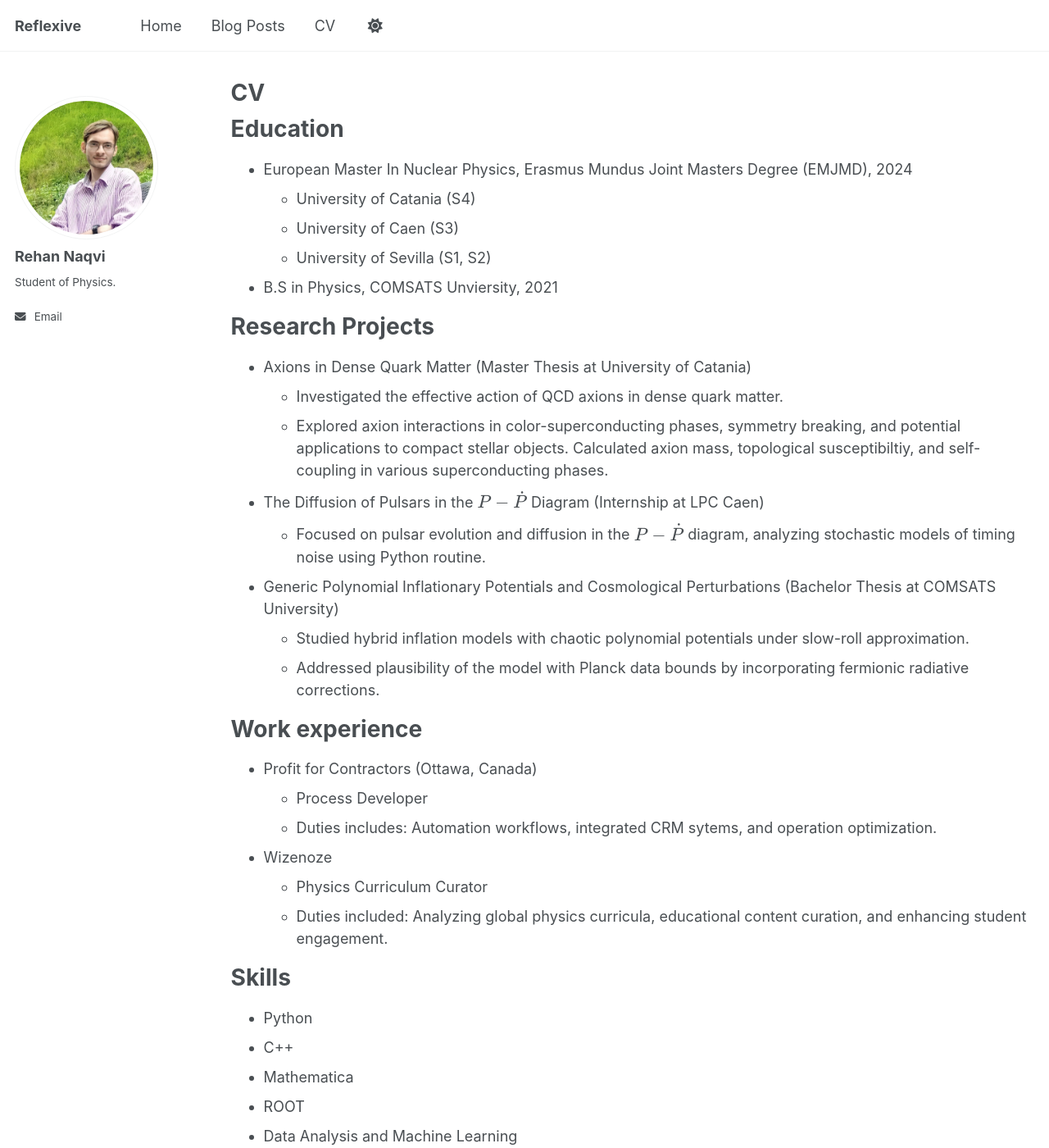
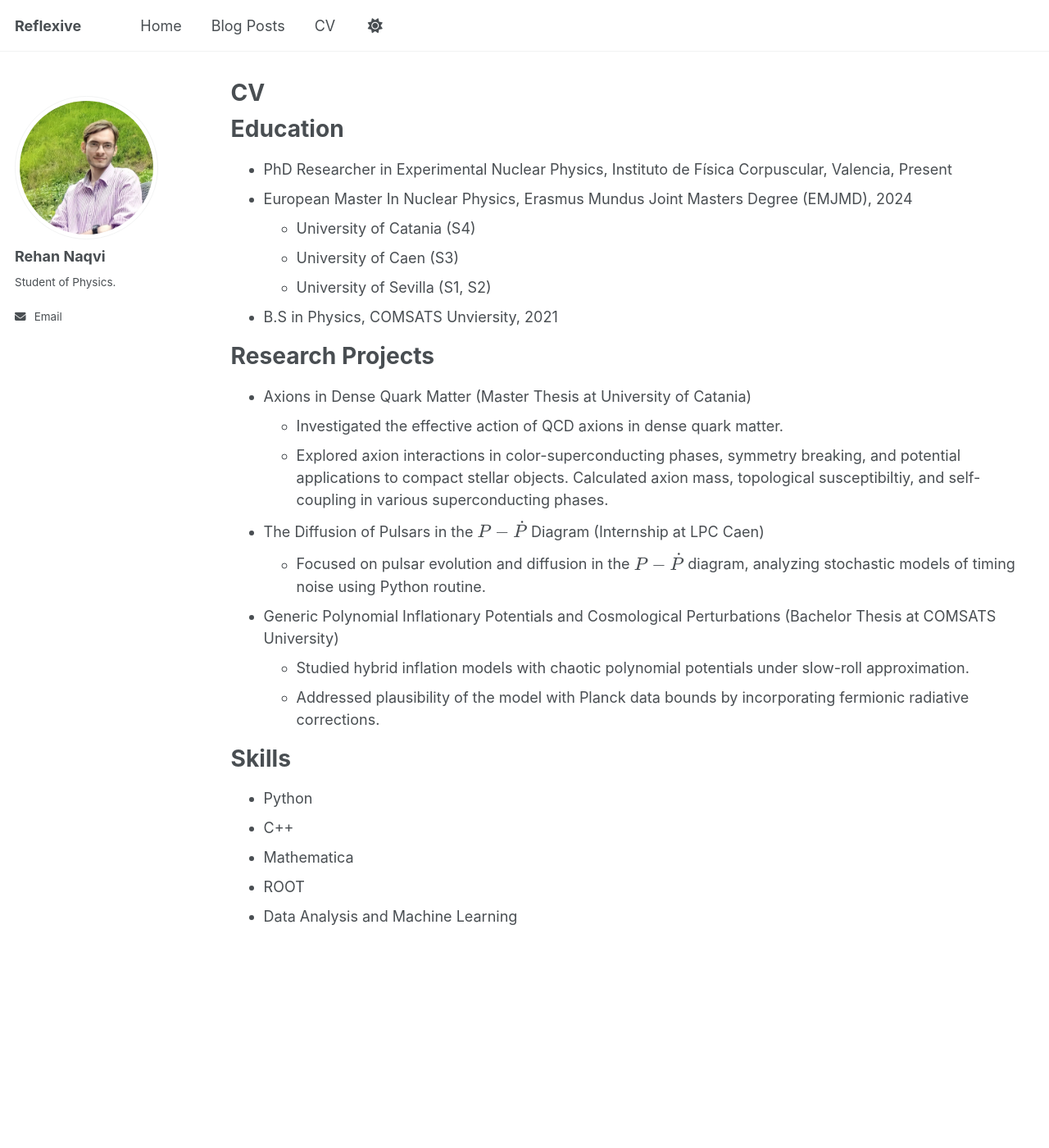
Before and after one commit to rayhannaqvi/rayhannaqvi.github.io, a Jekyll site: the page built from _pages/cv.md, in a window 1280 px wide and 1400 px high. Shown: the whole window at 82% size. Built offline with Jekyll 4.4.1, drawn with Linux system fonts in a browser that asks for light colours.

Commit message:
changes to the CV.

```diff
--- a/_pages/cv.md
+++ b/_pages/cv.md
@@ -11,6 +11,7 @@ redirect_from:
 
 Education
 ======
+* PhD Researcher in Experimental Nuclear Physics, Instituto de Física Corpuscular, Valencia, Present
 * European Master In Nuclear Physics, Erasmus Mundus Joint Masters Degree (EMJMD), 2024
   * University of Catania (S4)
   * University of Caen (S3)
@@ -29,16 +30,6 @@ Research Projects
   * Studied hybrid inflation models with chaotic polynomial potentials under slow-roll approximation.
   * Addressed plausibility of the model with Planck data bounds by incorporating fermionic radiative corrections.
 
-Work experience
-======
-* Profit for Contractors (Ottawa, Canada)
-  * Process Developer
-  * Duties includes: Automation workflows, integrated CRM sytems, and operation optimization.
-
-* Wizenoze
-  * Physics Curriculum Curator
-  * Duties included: Analyzing global physics curricula, educational content curation, and enhancing student engagement.
-
 Skills
 ======
 * Python
```
Also changed, not shown: other parts of _pages/cv.md (+0 -3 lines).
